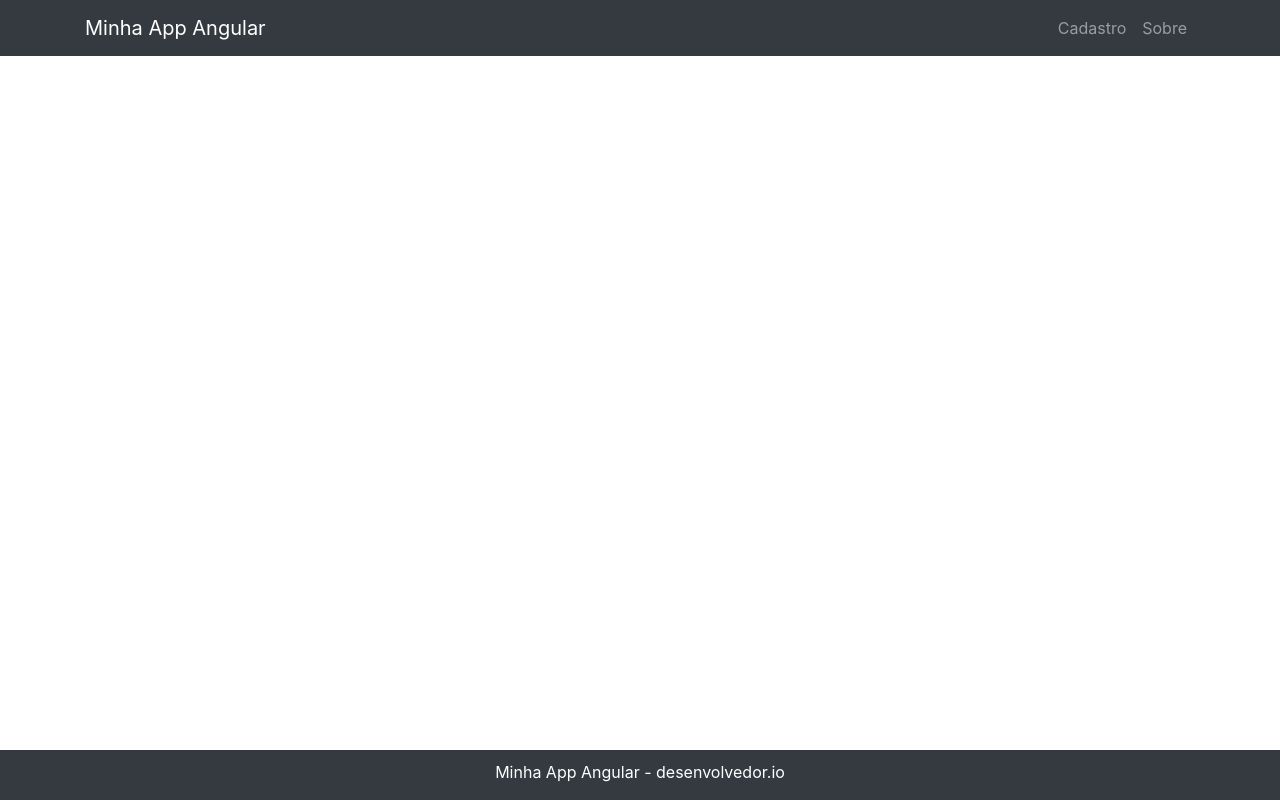
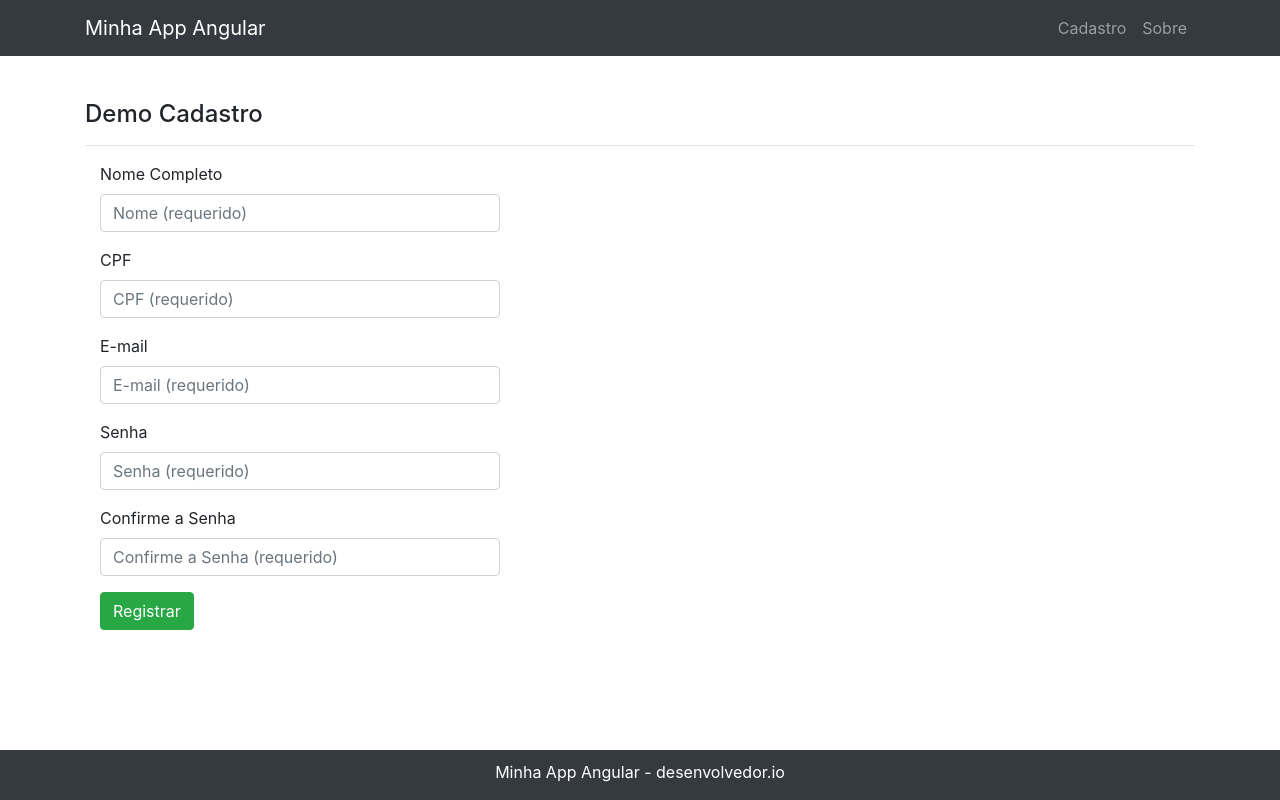
Before and after one commit to marcusfcbarbosa/ReactiveForms, an Angular app: page /cadastro in a window 1280 px wide. Built offline with nearby package versions, Linux system fonts and the light colour scheme.

Commit message:
Criando um formulario simples , com uma estrutura de Bootstrap simples e mexendo no style global

```diff
--- a/src/app/demos/reactiveForms/cadastro/cadastro.component.html
+++ b/src/app/demos/reactiveForms/cadastro/cadastro.component.html
@@ -1 +1,87 @@
-<p>cadastro works!</p>
+<div class="container main-container">
+    <h4>Demo Cadastro</h4>
+    <hr />
+    <!-- <form novalidate (ngSubmit)="adicionarUsuario()" [formGroup]="cadastroForm"> -->
+        <form novalidate>
+        <div class="form-horizontal">
+
+            <div class="form-group">
+                <label class="col-md-2 control-label" for="nome">Nome Completo</label>
+                <div class="col-md-10">
+                    <input class="form-control" id="nome" type="text"
+                    placeholder="Nome (requerido)"
+                    />
+                    <!-- <span class="text-danger" *ngIf="displayMessage.nome">
+                        <p [innerHTML]="displayMessage.nome"></p>
+                    </span> -->
+                </div>
+            </div>
+
+            <div class="form-group">
+                <label class="col-md-2 control-label">CPF</label>
+                <div class="col-md-10">
+                    <input class="form-control" id="cpf" type="text" placeholder="CPF (requerido)"
+                      />
+
+                    <!-- <span class="text-danger" *ngIf="displayMessage.cpf">
+                        <p [innerHTML]="displayMessage.cpf"></p>
+                    </span> -->
+                </div>
+            </div>
+
+            <div class="form-group">
+                <label class="col-md-2 control-label">E-mail</label>
+                <div class="col-md-10">
+                    <input class="form-control" id="email" type="text" placeholder="E-mail (requerido)"
+                    />
+                    <!-- <span class="text-danger" *ngIf="displayMessage.email">
+                        <p [innerHTML]="displayMessage.email"></p>
+                    </span> -->
+                </div>
+            </div>
+
+            <div class="form-group">
+                <label class="col-md-2 control-label">Senha</label>
+                <div class="col-md-10">
+                    <input class="form-control" id="senha" type="password" placeholder="Senha (requerido)"
+                    />
+                    <!-- <span class="text-danger" *ngIf="displayMessage.senha">
+                        <p [innerHTML]="displayMessage.senha"></p>
+                    </span> -->
+                </div>
+            </div>
+
+            <div class="form-group">
+                <label class="col-md-2 control-label">Confirme a Senha</label>
+                <div class="col-md-10">
+                    <input class="form-control" id="senhaConfirmacao" type="password" placeholder="Confirme a Senha (requerido)"
+                     />
+                    <!-- <span class="text-danger" *ngIf="displayMessage.senhaConfirmacao">
+                        <p [innerHTML]="displayMessage.senhaConfirmacao"></p>
+                    </span> -->
+                </div>
+            </div>
+
+            <!-- <div class="form-group">
+                <div class="col-md-4 col-md-offset-2">
+                    <span><button class="btn btn-success" id="Registrar" [disabled]="!cadastroForm.valid" type="submit">Registrar</button></span>
+                </div>
+            </div> -->
+            <div class="form-group">
+                <div class="col-md-4 col-md-offset-2">
+                    <span><button class="btn btn-success" id="Registrar"  type="submit">Registrar</button></span>
+                </div>
+            </div>
+
+            <!-- <div class="form-group">
+                <div class="col-md-4 col-md-offset-2">
+                    <p>Formulario valido: {{ cadastroForm.valid }}</p>
+                    <p>Formulario Tocado: {{ cadastroForm.touched }}</p>
+                    <p>Formulario Sujo: {{ cadastroForm.dirty }}</p><br>
+                    <p>Formulario: {{ formResult }}</p>
+                </div>
+            </div> -->
+
+        </div>
+    </form>
+</div>
--- a/src/styles.css
+++ b/src/styles.css
@@ -13,3 +13,10 @@
   height: 50px;
   text-align: center;
 }
+
+input,
+select,
+textarea,
+button{
+  max-width: 400px;
+}
```
Also changed, not shown: documentacao.txt.
